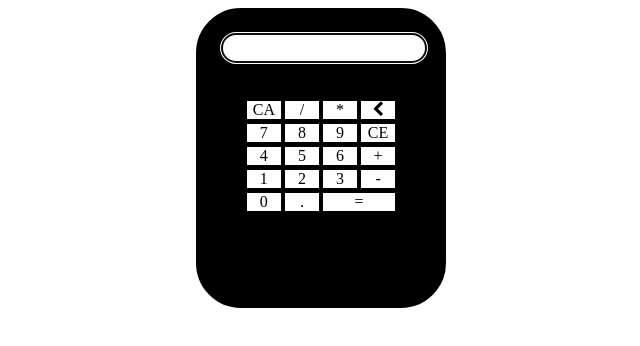
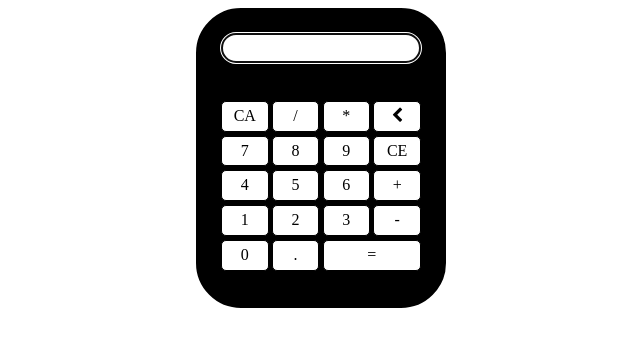
Before and after one commit to MichaelLSmith/jsCalculator, a plain HTML site: page index.html in a window 1280 px wide. Shown: the whole page, without its empty margins (319-959 px from the left). Drawn offline with Linux system fonts and the light colour scheme.

Commit message:
first version for codepen with comments

```diff
--- a/css/app.scss
+++ b/css/app.scss
@@ -57,13 +57,21 @@
     margin: 0 auto 0 auto;
     background: black;
 
-    /*@include borderRadius(15px, 45px);*/
+    @include borderRadius(15px, 45px);
 
-    border: solid black 15px;
+/*    border: solid black 15px;
     -webkit-border-radius: 45px;
     -moz-border-radius: 45px;
-    border-radius: 45px;
-
+    border-radius: 45px;*/
+    span {
+        background-color: white;
+        cursor: pointer;
+        text-align: center;
+        border: solid black 1px;
+        box-sizing: border-box;
+        line-height: 1.8em;
+        @include borderRadius(1px, 5px);
+    }
 
 }
 
@@ -77,18 +85,9 @@
     -webkit-border-radius: 25px;
     -moz-border-radius: 25px;
     border-radius: 25px;
+    box-sizing: border-box;
 }
 
 .keyboard{
-    width: 75%;
     margin: auto;
 }
-
-span {
-    background-color: white;
-    cursor: pointer;
-    text-align: center;
-    border: solid black 1px;
-    box-sizing: border-box;
-
-}
```
Also changed, not shown: css/app.css, 1 other file.
